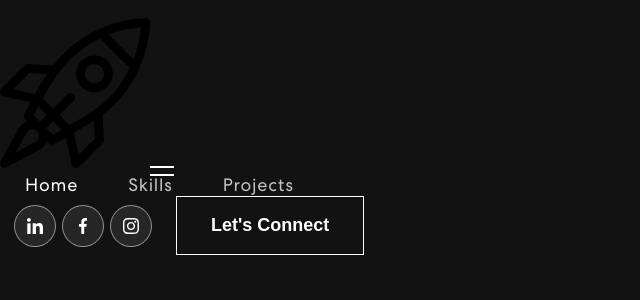
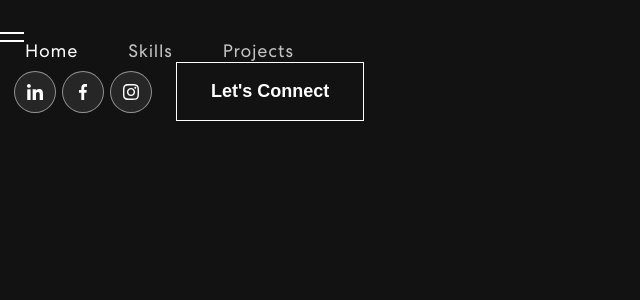
Before and after one commit to gcasta11/personal-portfolio, a React (Create React App) app: page / in a window 1280 px wide. Shown: the top 300 px of the page, without its empty margins (0-640 px from the left). Built offline with nearby package versions, Linux system fonts and the light colour scheme.

Commit message:
adjusted without logo

```diff
--- a/src/App.css
+++ b/src/App.css
@@ -84,6 +84,11 @@ p.danger {
 
 
 /************ Navbar Css ************/
+.navbar {
+  display: flex;
+  align-items: center;
+  justify-content: space-between;
+}
 nav.navbar {
   padding: 18px 0;
   position: fixed;
@@ -108,16 +113,16 @@ nav.navbar .navbar-nav .nav-link.navbar-link {
   opacity: 0.75;
 }
 
-.logo {
-  max-width: 150px; /* Size for the logo */
-  height: auto;     /* Maintain aspect ratio */
+/*.logo {
+  max-width: 150px;
+  height: auto;
 }
 .Navbar-brand {
   padding: 0;
   display: flex;
   align-items: center;
 }
-
+*/
 nav.navbar .navbar-nav a.nav-link.navbar-link:hover,
 nav.navbar .navbar-nav a.nav-link.navbar-link.active {
     opacity: 1;
--- a/src/App.js
+++ b/src/App.js
@@ -4,7 +4,7 @@ import './App.css';
 
 function App() {
   return (
-    <div>
+    <div className="App">
       <CustomNavBar />
     </div>
   );
--- a/src/components/NavBar.js
+++ b/src/components/NavBar.js
@@ -33,9 +33,9 @@ export const CustomNavBar = () => { // Renamed component to avoid conflict
   return (
     <Navbar expand="lg" className={scrolled ? "scrolled" : ""}>
       <Container>
-        <Navbar.Brand href="#home">
+        {/*<Navbar.Brand href="#home">
           <img src={logo} alt="Logo"className="logo" style={{ maxWidth: '150px', height: 'auto' }} />
-        </Navbar.Brand>
+        </Navbar.Brand> */}
         <Navbar.Toggle aria-controls="basic-navbar-nav">
           <span className="navbar-toggler-icon"></span>
         </Navbar.Toggle>
```
